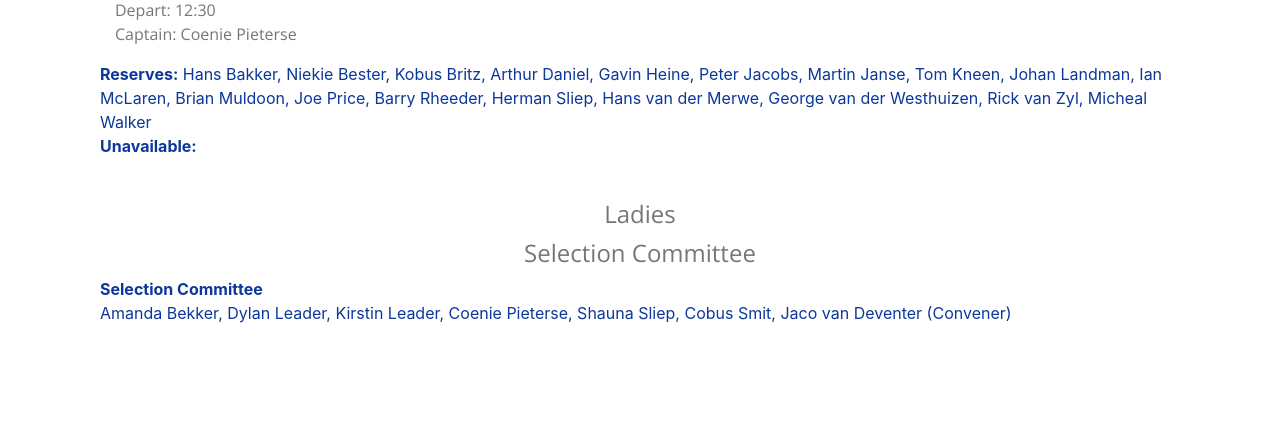
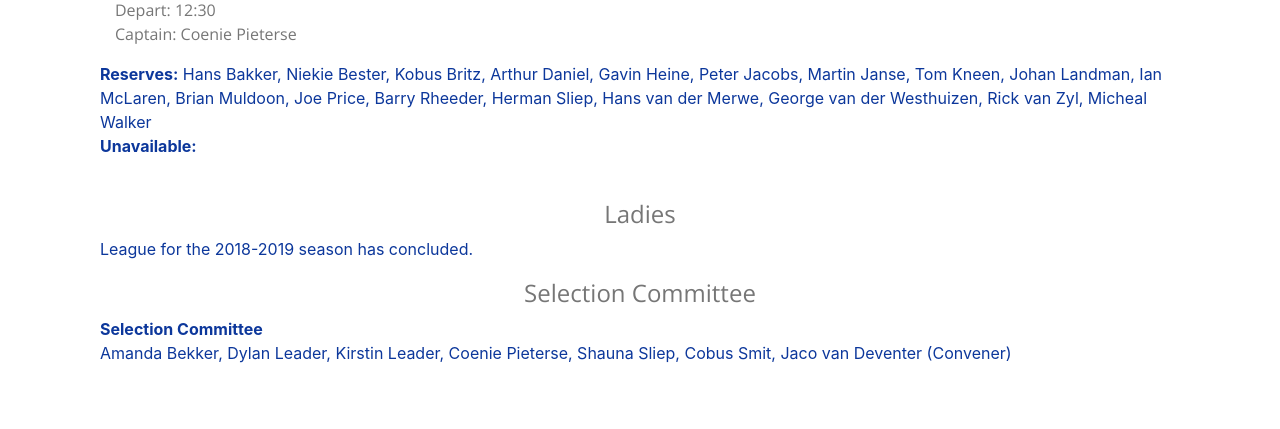
Before and after one commit to DeadlyDuckies/Krugersdorp-Bowling-Club, a PHP site: page /league_teams in a window 1280 px wide. Shown: the part 1074-1503 px from the top of the page. Before the commit the page ends 1397 px from the top, so only its background shows below. Run offline with PHP 8.4, Linux system fonts and the light colour scheme; some web fonts are replaced.

Commit message:
* Updated league teams * Updated social gradings for new members

```diff
--- a/league_teams.php
+++ b/league_teams.php
@@ -74,7 +74,7 @@
             <div class="container container-table">
                 <div class="table-wrapper">
                     <div class="container">
-                        <div id="ladies_league_html"></div>
+                        <p>League for the 2018-2019 season has concluded.</p>
                     </div>
                 </div>
             </div>
```
